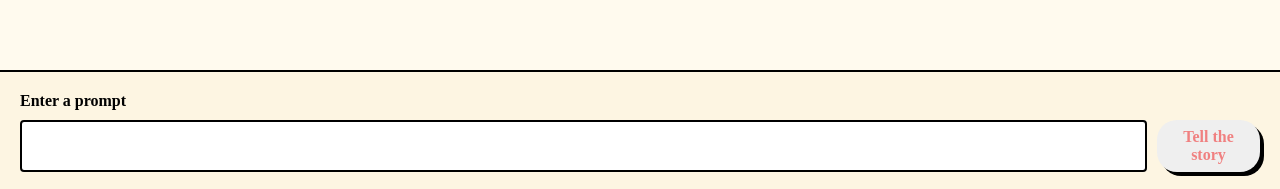
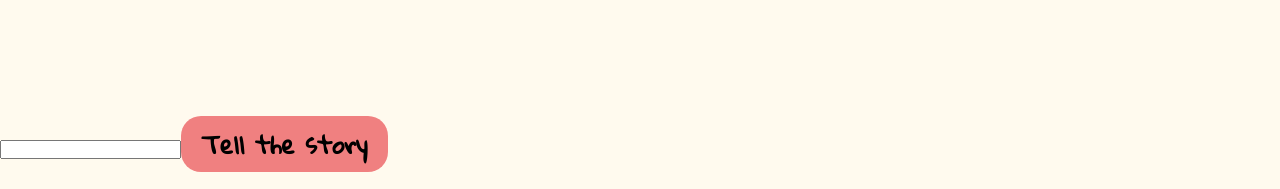
Before and after one commit to Active-Transport/story-time, a React (Create React App) app in the folder frontend/: page /StoryTime/characters in a window 1280 px wide. Both pictures are taken after a click on the button 298 px from the left and 800 px from the top of the page. Shown: the part 718-907 px from the top of the page. Built offline with nearby package versions, Linux system fonts and the light colour scheme; a web font is replaced by a local one.

Commit message:
tyranosaurus shirt

```diff
--- a/frontend/src/App.css
+++ b/frontend/src/App.css
@@ -174,6 +174,14 @@ p {
   border-radius: 20px;
 }
 
+.secondary-button {
+  padding: 12px 20px;
+  background-color: var(--light-coral);
+  color: var(#000000);
+  border: none;
+  border-radius: 20px;
+
+}
 
 .button-sm {
   padding: 8px 12px !important;
--- a/frontend/src/Components/Characters.js
+++ b/frontend/src/Components/Characters.js
@@ -107,9 +107,9 @@ export default function Toneteller() {
             </div>
 
             {clickedCharacter && (
-                <div className="enter-prompt-div">
-                    <div className="enter-prompt-input-text body-title">Enter a prompt</div>
-                    <div className="toneteller-input-div">
+                <div>
+
+                    <div className="storytime-input-div">
                         <input
                             id={`inputField_${clickedCharacter}`}
                             type="text"
@@ -121,7 +121,7 @@ export default function Toneteller() {
                             }}
                         />
                         <button
-                            className="primary-button button-sm body-title"
+                            className="secondary-button heading-5 "
                             onClick={() => fetchData()}
                         >
                             Tell the story
```
